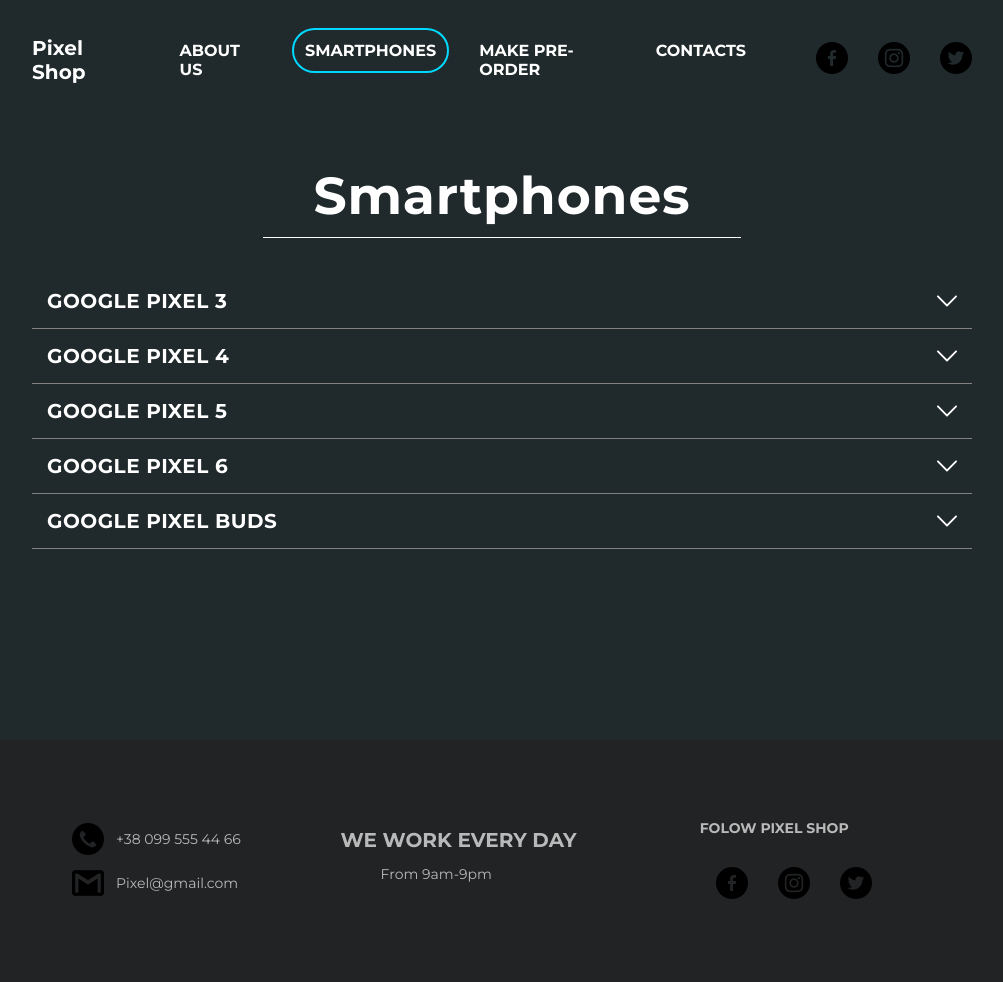
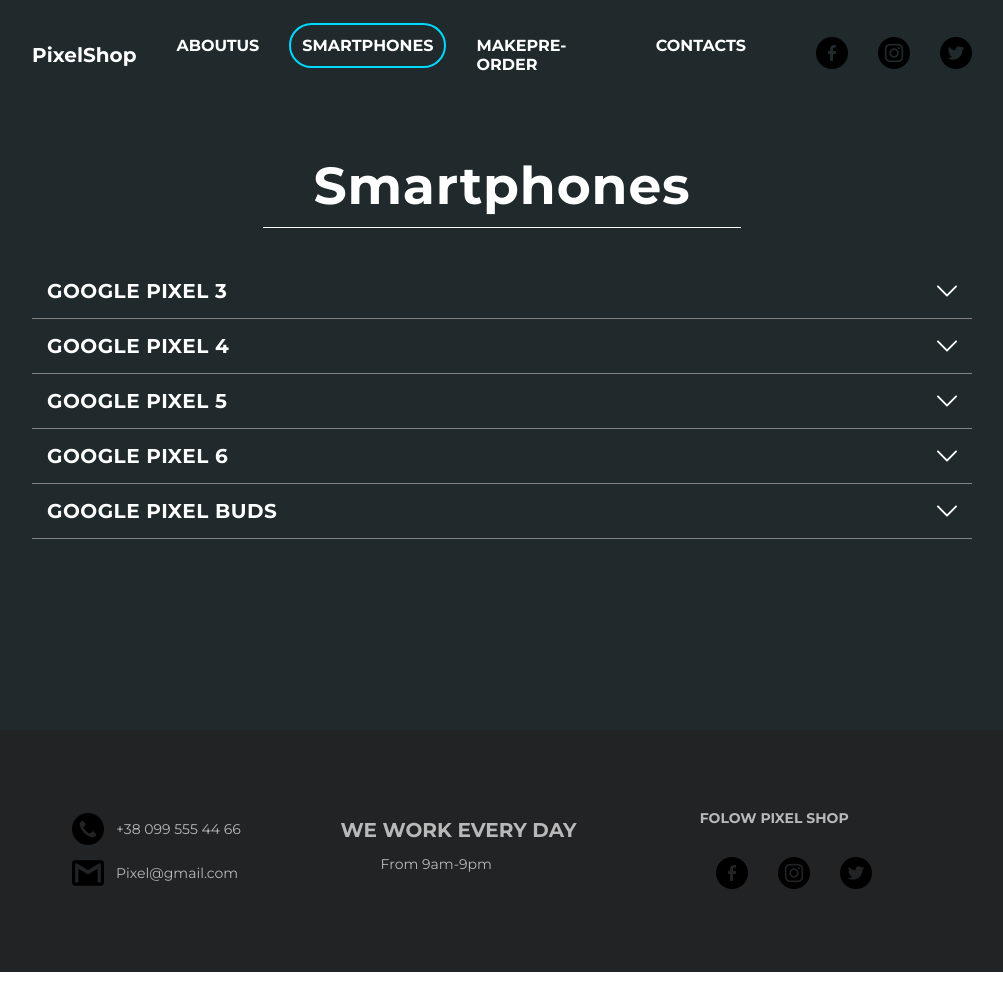
Before and after one commit to CipherGuardians/pixel, a plain HTML site: page pages/menu.html in a window 1280 px wide. Shown: the whole page, without its empty margins (138-1141 px from the left). Drawn offline with Linux system fonts and the light colour scheme.

Commit message:
Update menu.html

```diff
--- a/pages/menu.html
+++ b/pages/menu.html
@@ -19,19 +19,19 @@
         <div class="container">
             <header class="header">
                 <div class="logo">
-                    <a href="#" class="logo__link">Pixel Shop</a>
+                    <a href="#" class="logo__link">PixelShop</a>
                 </div>
                 <nav class="nav">
                     <ul class="nav__list">
                         <li class="nav__item">
-                            <a href="#" class="nav__link">About us</a>
+                            <a href="#" class="nav__link">Aboutus</a>
                         </li>
                         <li class="nav__item">
                             <a href="#" class="nav__link nav__link--selected">Smartphones</a>
                         </li>
 
                         <li class="nav__item">
-                            <a href="#" class="nav__link nav__link--feedback">Make Pre-order</a>
+                            <a href="#" class="nav__link nav__link--feedback">MakePre-order</a>
                         </li>
                         <li class="nav__item">
                             <a href="#" class="nav__link nav__link--contacts">Contacts</a>
```
